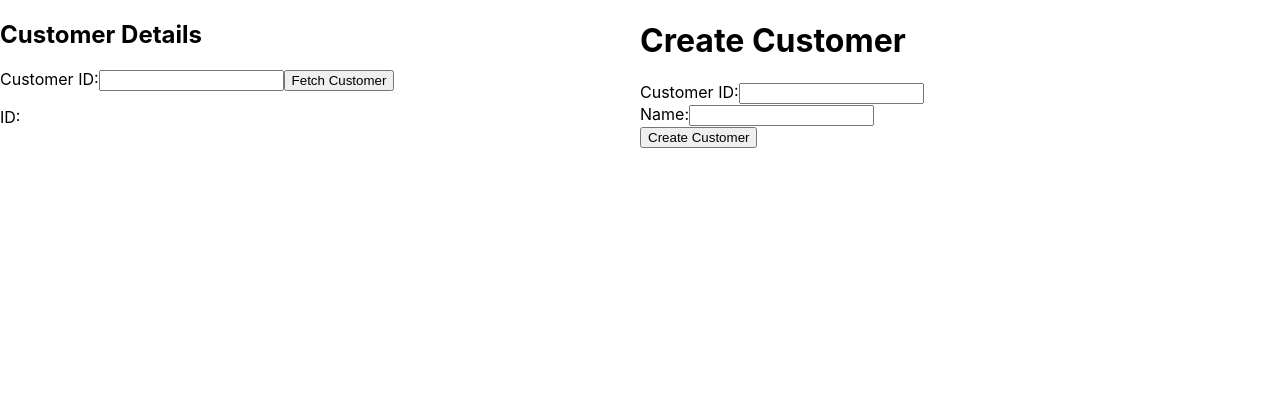
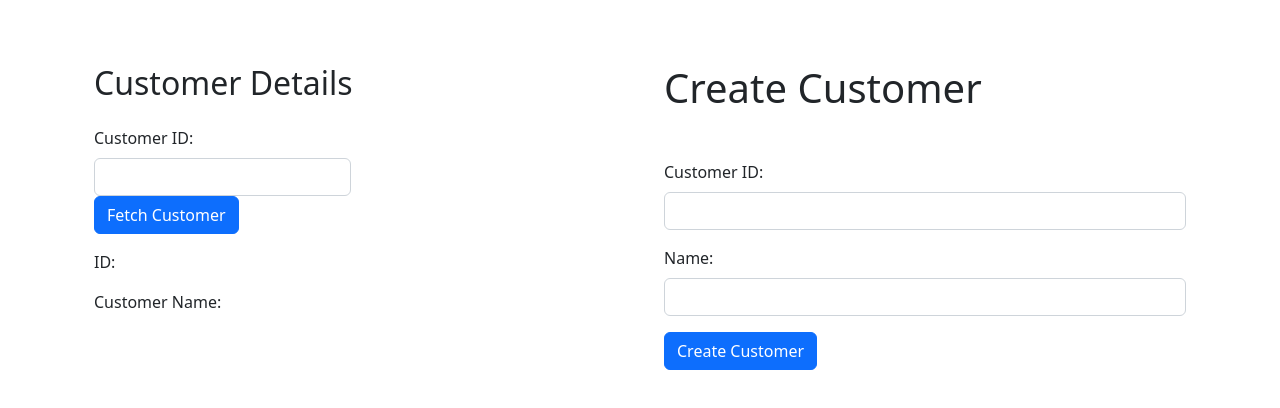
Before and after one commit to NavidV/customerwebreact, a React (Create React App) app: page / in a window 1280 px wide. Shown: the top 408 px of the page. Built offline with nearby package versions, Linux system fonts and the light colour scheme.

Commit message:
Styling with bootstrap

```diff
--- a/package.json
+++ b/package.json
@@ -11,6 +11,7 @@
     "@types/react": "^18.0.37",
     "@types/react-dom": "^18.0.11",
     "axios": "^1.3.5",
+    "bootstrap": "^5.2.3",
     "react": "^18.2.0",
     "react-dom": "^18.2.0",
     "react-router-dom": "^6.10.0",
--- a/src/App.tsx
+++ b/src/App.tsx
@@ -1,19 +1,19 @@
 import React from 'react';
 import CustomerDetails from './components/CustomerDetails';
-import CreateCustomerDetails from './components/CreateCustomer';
 import CreateCustomer from './components/CreateCustomer';
 
 function App() {
     return (
-        <div style={{ display: "flex" }}>
-            <div style={{ flex: 1 }}>
-                <CustomerDetails />
-            </div>
-            <div style={{ flex: 1 }}>
-                <CreateCustomer />
+        <div className="container mt-3">
+            <div className="row">
+                <div className="col-md-6">
+                    <CustomerDetails />
+                </div>
+                <div className="col-md-6">
+                    <CreateCustomer />
+                </div>
             </div>
         </div>
     );
 }
-
 export default App;
--- a/src/components/CreateCustomer.tsx
+++ b/src/components/CreateCustomer.tsx
@@ -27,20 +27,18 @@ const CreateCustomer: React.FC = () => {
     };
 
     return (
-        <div>
-            <h1>Create Customer</h1>
+        <div className="container my-5">
+            <h1 className="mb-5">Create Customer</h1>
             <form onSubmit={handleSubmit}>
-                <label>
-                    Customer ID:
-                    <input type="number" onChange={(event) => setCustomerId(parseInt(event.target.value))} />
-                </label>
-                <br />
-                <label>
-                    Name:
-                    <input type="text" onChange={(event) => setName(event.target.value)} />
-                </label>
-                <br />
-                <button type="submit">Create Customer</button>
+                <div className="mb-3">
+                    <label htmlFor="customerId" className="form-label">Customer ID:</label>
+                    <input type="number" className="form-control" id="customerId" onChange={(event) => setCustomerId(parseInt(event.target.value))} />
+                </div>
+                <div className="mb-3">
+                    <label htmlFor="name" className="form-label">Name:</label>
+                    <input type="text" className="form-control" id="name" onChange={(event) => setName(event.target.value)} />
+                </div>
+                <button type="submit" className="btn btn-primary mb-3">Create Customer</button>
             </form>
             {message && <p>{message}</p>}
         </div>
--- a/src/components/CustomerDetails.tsx
+++ b/src/components/CustomerDetails.tsx
@@ -47,22 +47,22 @@ const CustomerDetails: React.FC<Props> = () => {
     };
 
     return (
-        <div>
-            <h2>Customer Details</h2>
-            <div>
-                <label htmlFor="customerId">Customer ID:</label>
-                <input
-                    type="number"
-                    id="customerId"
-                    value={customerId ?? ''}
-                    onChange={(event) => setCustomerId(Number(event.target.value))}
-                />
-                <button onClick={handleClick}>Fetch Customer</button>
+        <div className="container my-5">
+            <h2 className="mb-4">Customer Details</h2>
+            <div className="row mb-3">
+                <div className="col-auto">
+                    <label htmlFor="customerId" className="form-label">Customer ID:</label>
+                    <input type="number" className="form-control" id="customerId"
+                        value={customerId ?? ''}
+                        onChange={(event) => setCustomerId(Number(event.target.value))} />
+
+                    <button className="btn btn-primary" onClick={handleClick}>Fetch Customer</button>
+                </div>
             </div>
-            {errorMessage && <div>{errorMessage}</div>}
+            {errorMessage && <div className="alert alert-danger">{errorMessage}</div>}
             <div>
                 <p>ID: {customerId}</p>
-                {customerName && <p>Customer Name: {customerName}</p>}
+                <p>Customer Name: {customerName}</p>
             </div>
         </div>
     );
--- a/src/index.tsx
+++ b/src/index.tsx
@@ -3,6 +3,7 @@ import ReactDOM from 'react-dom/client';
 import './index.css';
 import App from './App';
 import reportWebVitals from './reportWebVitals';
+import 'bootstrap/dist/css/bootstrap.min.css';
 
 const root = ReactDOM.createRoot(
   document.getElementById('root') as HTMLElement
```
Also changed, not shown: src/components/Navigator.tsx (deleted, +0 -49 lines), 1 other file (tests, documents, lock files or other folders).
